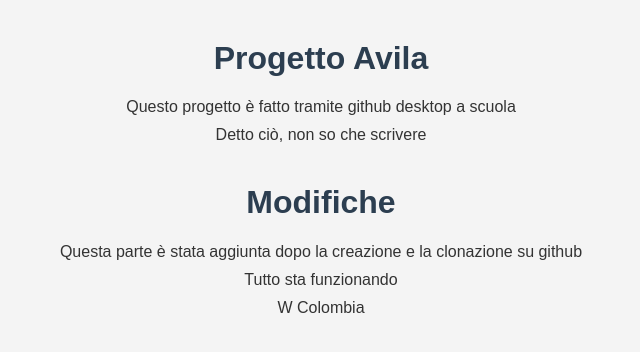
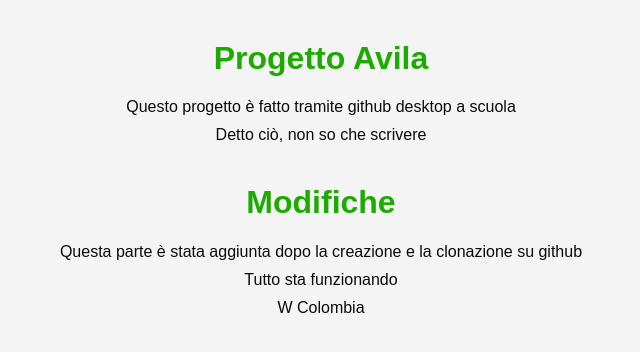
Before and after one commit to kinzi-n1/PROGETTO-AVILA, a plain HTML site: page index.html in a window 1280 px wide. Shown: the whole page, without its empty margins (319-959 px from the left). Drawn offline with Linux system fonts and the light colour scheme.

Commit message:
Update style.css

```diff
--- a/style.css
+++ b/style.css
@@ -5,12 +5,12 @@ body {
     padding: 0;
 }
 h1 {
-    color: #2c3e50;
+    color: #1eaa02;
     text-align: center;
     margin-top: 40px;
 }
 p {
-    color: #333333;
+    color: #0c0b0b;
     text-align: center;
     margin: 10px 0;
 }
```
